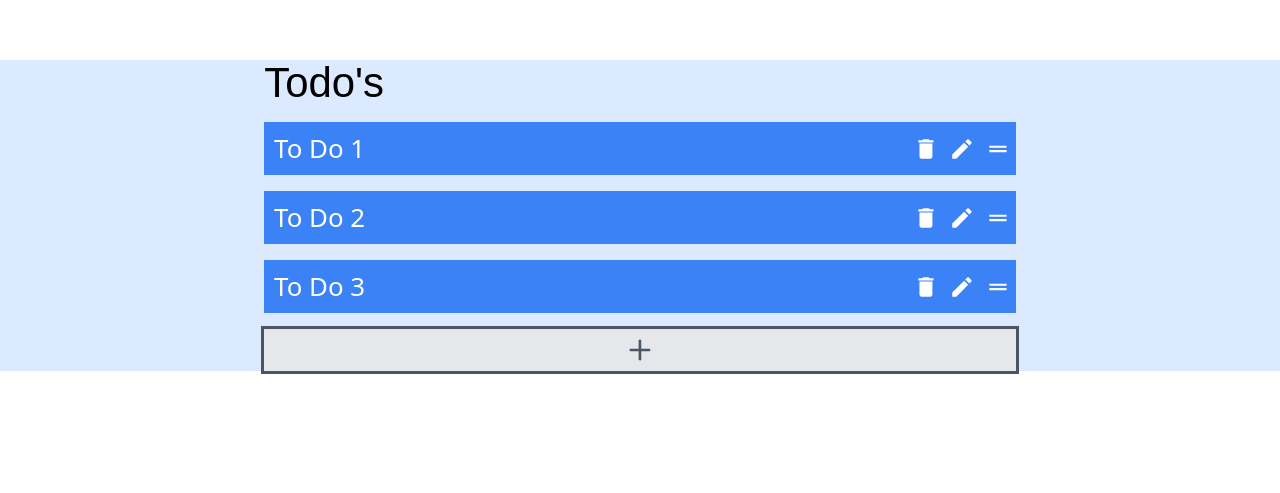
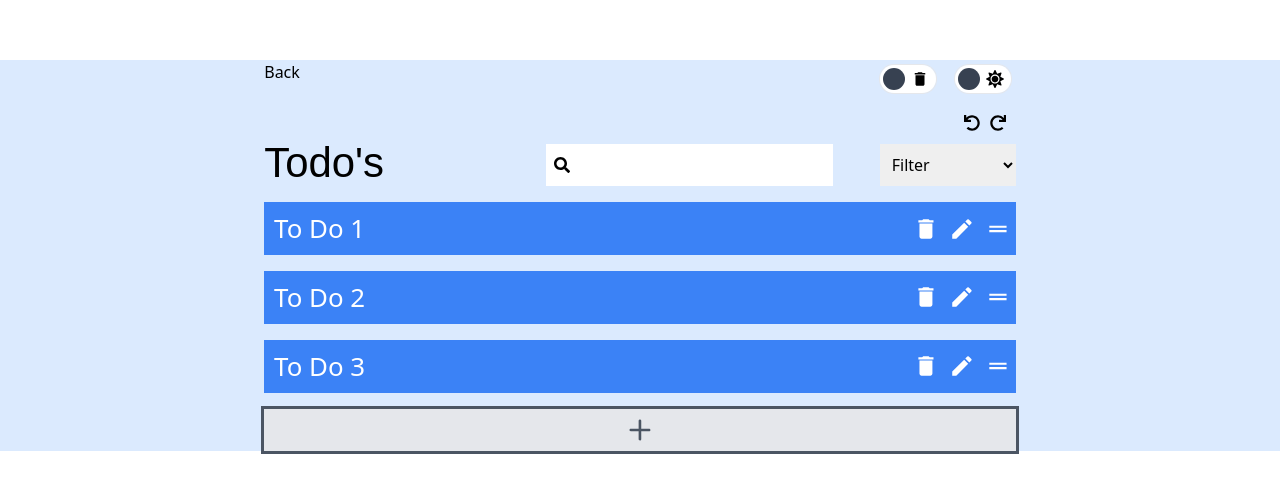
Before and after one commit to Christopher-Lamb/todo-app, a Gatsby site: page / in a window 1280 px wide. Shown: the part 117-610 px from the top of the page. Built offline with nearby package versions, Linux system fonts and the light colour scheme; Gatsby itself is replaced by a stand-in of ours.

Commit message:
PageHeaderControls Layout

```diff
--- a/package.json
+++ b/package.json
@@ -24,12 +24,14 @@
     "gatsby-plugin-sharp": "^5.13.1",
     "gatsby-source-filesystem": "^5.13.1",
     "gatsby-transformer-sharp": "^5.13.1",
+    "idb": "^8.0.0",
     "postcss": "^8.4.35",
     "react": "^18.2.0",
     "react-beautiful-dnd": "^13.1.1",
     "react-dom": "^18.2.0",
     "react-icons": "^5.0.1",
     "react-quill": "^2.0.0",
+    "react-switch": "^7.0.0",
     "tailwindcss": "^3.4.1"
   },
   "devDependencies": {
--- a/src/components/PageHeaderControls/PageHeaderControls.tsx
+++ b/src/components/PageHeaderControls/PageHeaderControls.tsx
@@ -1,4 +1,7 @@
-import React from "react";
+import React, { useState } from "react";
+import DarkModeToggle from "./Toggles/DarkModeToggle";
+import DeleteToggle from "./Toggles/DeleteToggle";
+import { FaRedo, FaUndo, FaSearch } from "react-icons/fa";
 
 interface PageHeaderControlsProps {
   title: string;
@@ -6,10 +9,81 @@ interface PageHeaderControlsProps {
 
 const PageHeaderControls: React.FC<PageHeaderControlsProps> = ({ title = "title" }) => {
   return (
-    <div>
-      <h1 className="text-large archivo">{title}</h1>
+    <div className="grid grid-cols-3">
+      <div className="flex flex-col justify-between">
+        <a href="/">Back</a>
+        <h1 className="text-large archivo">{title}</h1>
+      </div>
+      <div className="grid grid-row-3 col-span-2">
+        <div className="flex justify-end">
+          <DeleteToggle />
+          <DarkModeToggle />
+        </div>
+        <UndoRedo />
+        <div className="flex">
+          <SearchBar />
+          <FilterBox />
+        </div>
+      </div>
     </div>
   );
 };
 
+const Wrapper: React.FC<{ children: React.ReactNode; width?: string }> = ({ children, width = "100%" }) => {
+  return (
+    <div className="h-small " style={{ width }}>
+      {children}
+    </div>
+  );
+};
+
+const SearchBar: React.FC = () => {
+  return (
+    <Wrapper>
+      <div className="flex items-center justify-end">
+        <div className="flex gap-2 items-center px-2 py-1 mr-2xsmall h-small bg-white">
+          <FaSearch className="" />
+          <input className="h-small px-2" />
+        </div>
+      </div>
+    </Wrapper>
+  );
+};
+
+const FilterBox: React.FC = () => {
+  const [selectedValue, setSelectedValue] = useState<string>("");
+
+  const handleChange = (event: React.ChangeEvent<HTMLSelectElement>) => {
+    setSelectedValue(event.target.value);
+  };
+  return (
+    <Wrapper width="50%">
+      <div className="flex items-center justify-end h-small">
+        <select value={selectedValue} onChange={handleChange} className="h-small px-2">
+          <option value="">Filter</option>
+          <option value="last-updated">Last Updated</option>
+          <option value="last-created">Last Created</option>
+          <option value="aToZ">A - Z</option>
+        </select>
+      </div>
+    </Wrapper>
+  );
+};
+
+const UndoRedo: React.FC = () => {
+  return (
+    <Wrapper>
+      <div className="flex justify-end h-small items-center  gap-3xsmall mr-3xsmall">
+        <button title="undo" onClick={() => {}}>
+          <FaUndo />
+        </button>
+        <button title="redo" onClick={() => {}}>
+          <FaRedo />
+        </button>
+      </div>
+    </Wrapper>
+  );
+};
+
 export default PageHeaderControls;
+export { Wrapper };
--- /dev/null
+++ b/src/components/PageHeaderControls/Toggles/DarkModeToggle.tsx
@@ -0,0 +1,38 @@
+import React, { useState } from "react";
+import { Wrapper } from "../PageHeaderControls";
+import { FaSun, FaMoon } from "react-icons/fa";
+import Switch from "react-switch";
+
+const DarkModeToggle: React.FC = () => {
+  const [isDarkMode, setIsDarkMode] = useState(false);
+  return (
+    <Wrapper width="15%">
+      <div className="flex justify-end">
+        <div className={"max-w-med rounded-2xl px-1 py-1 flex justify-between "}>
+          <Switch
+            className="border"
+            uncheckedIcon={
+              <div className="flex items-center justify-center w-full h-full">
+                <FaSun className="w-[18px] h-[18px] text-orange-600s" />
+              </div>
+            }
+            checkedIcon={
+              <div className="flex items-center justify-center w-full h-full">
+                <FaMoon className="w-[18px] h-[18px] text-slate-100" />
+              </div>
+            }
+            onChange={() => setIsDarkMode((dm) => !dm)}
+            checked={isDarkMode}
+            onColor="#3d25c2"
+            offColor="#fff"
+            offHandleColor="#374151"
+            onHandleColor="#dde3eb"
+            handleDiameter={22}
+          />
+        </div>
+      </div>
+    </Wrapper>
+  );
+};
+
+export default DarkModeToggle;
--- /dev/null
+++ b/src/components/PageHeaderControls/Toggles/DeleteToggle.tsx
@@ -0,0 +1,38 @@
+import React, { useState } from "react";
+import { Wrapper } from "../PageHeaderControls";
+import { MdDelete } from "react-icons/md";
+import Switch from "react-switch";
+
+const DeleteToggle: React.FC = () => {
+  const [isDelete, setIsDelete] = useState(false);
+  return (
+    <Wrapper width="15%">
+      <div className="flex justify-end">
+        <div className={"max-w-med rounded-2xl px-1 py-1 flex justify-between "}>
+          <Switch
+            className="border"
+            uncheckedIcon={
+              <div className="flex items-center justify-center w-full h-full">
+                <MdDelete className="w-[18px] h-[18px] text-orange-600s" />
+              </div>
+            }
+            checkedIcon={
+              <div className="flex items-center justify-center w-full h-full">
+                <MdDelete className="w-[18px] h-[18px] text-slate-100" />
+              </div>
+            }
+            onChange={() => setIsDelete((dt) => !dt)}
+            checked={isDelete}
+            onColor="#dc3e3e"
+            offColor="#fff"
+            offHandleColor="#374151"
+            onHandleColor="#dde3eb"
+            handleDiameter={22}
+          />
+        </div>
+      </div>
+    </Wrapper>
+  );
+};
+
+export default DeleteToggle;
--- a/src/components/Todo/Todo.tsx
+++ b/src/components/Todo/Todo.tsx
@@ -34,7 +34,7 @@ const Todo: React.FC<TodoProps> = ({ index, todoId, onDelete }) => {
 
   const handleClick = () => {
     if (!canEdit) {
-      // location.href = "/" + todoId;
+      location.href = "/" + todoId;
     }
   };
   const handleChange = (content: string) => {
```
Also changed, not shown: src/hooks/useIndexedDB.tsx (added, +64 -0 lines), 1 other file.
